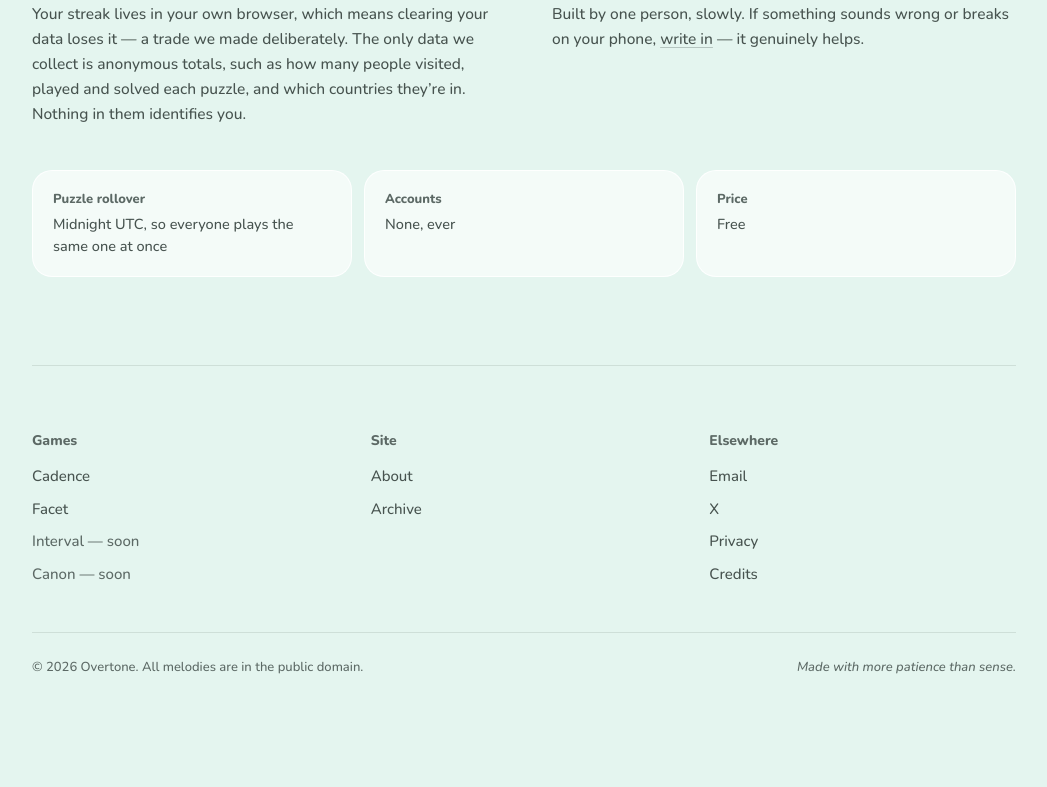
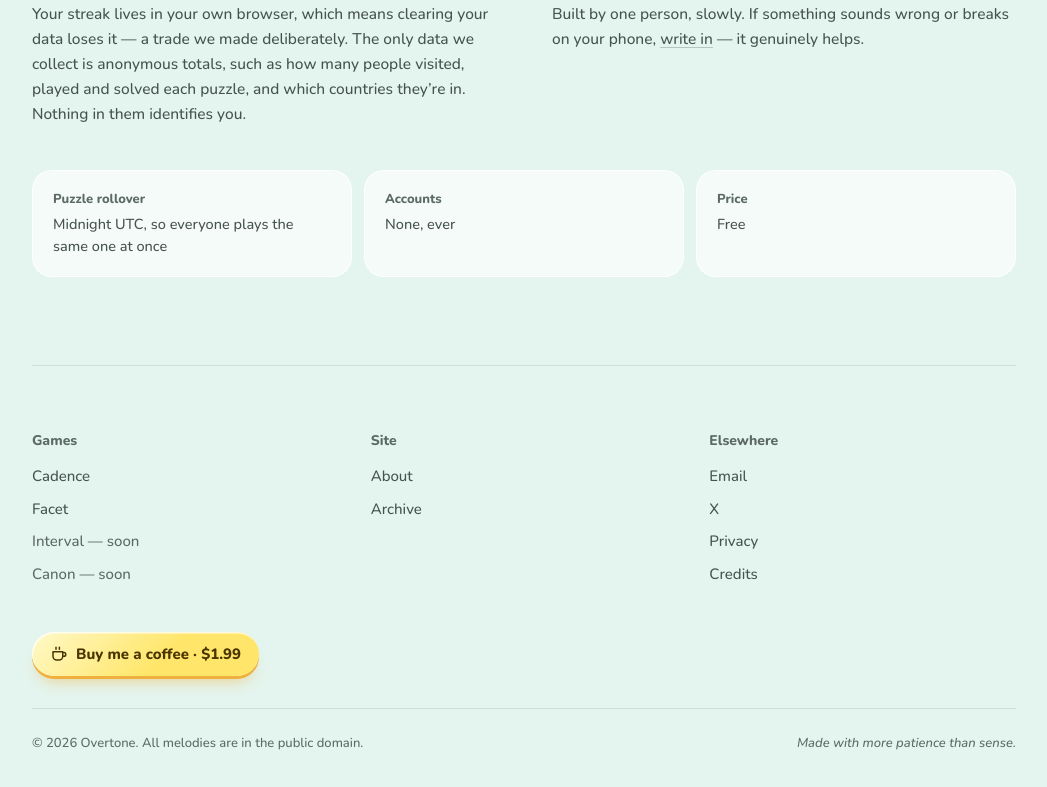
Before and after one commit to RubenPDev/overtone, a React (Vite) app in the folder public/Homepage/: page / in a window 1280 px wide. Shown: the part 1443-2230 px from the top of the page, without its empty margins (116-1163 px from the left). Before the commit the page ends 2176 px from the top, so only its background shows below. Built offline with nearby package versions, Linux system fonts and the light colour scheme.

Commit message:
Update DonateLink.jsx

```diff
--- a/public/Homepage/src/components/DonateLink.jsx
+++ b/public/Homepage/src/components/DonateLink.jsx
@@ -1,7 +1,7 @@
 import React from 'react';
 
 // The name after paypal.me/ on your PayPal.Me link. The link stays hidden until it's set.
-const PAYPAL_ME = '';
+const PAYPAL_ME = 'PorcayoEspinoza';
 const SUGGESTED = { amount: '1.99', code: 'USD', label: '$1.99' };
 
 /** A plain link, so nothing loads from PayPal unless someone chooses to go there. */
```
